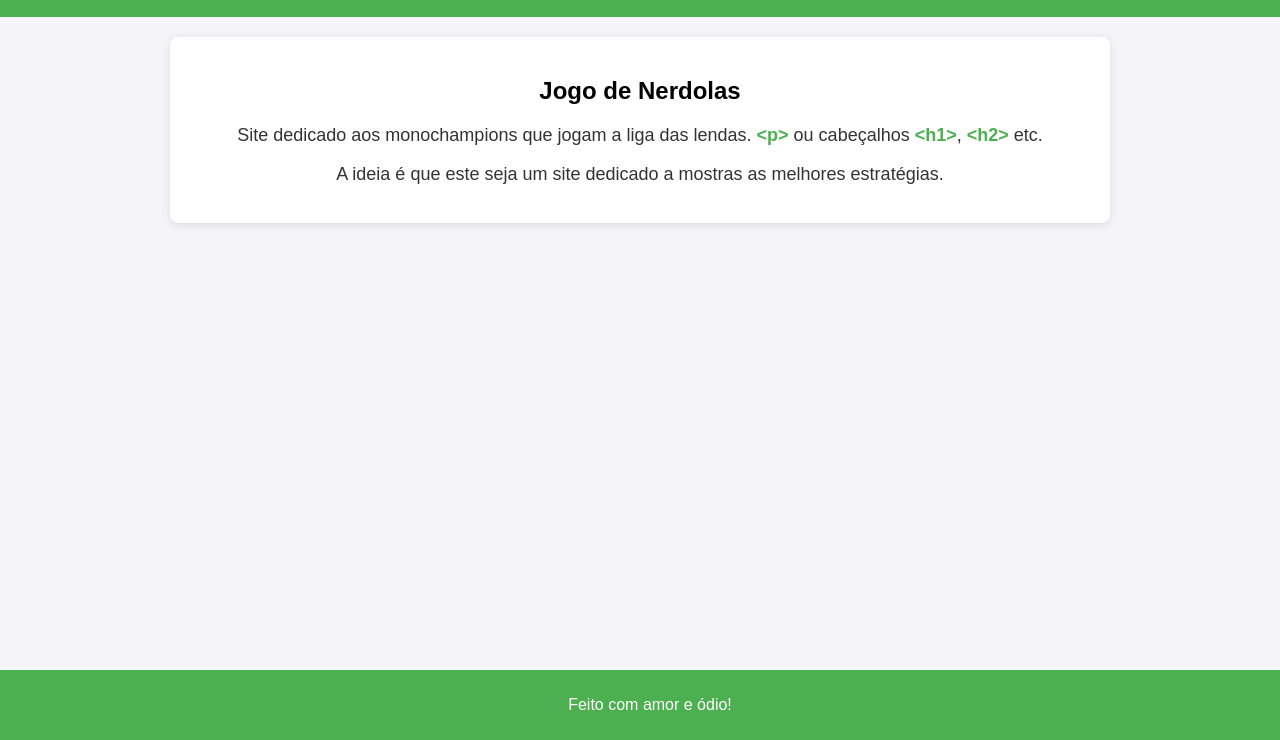
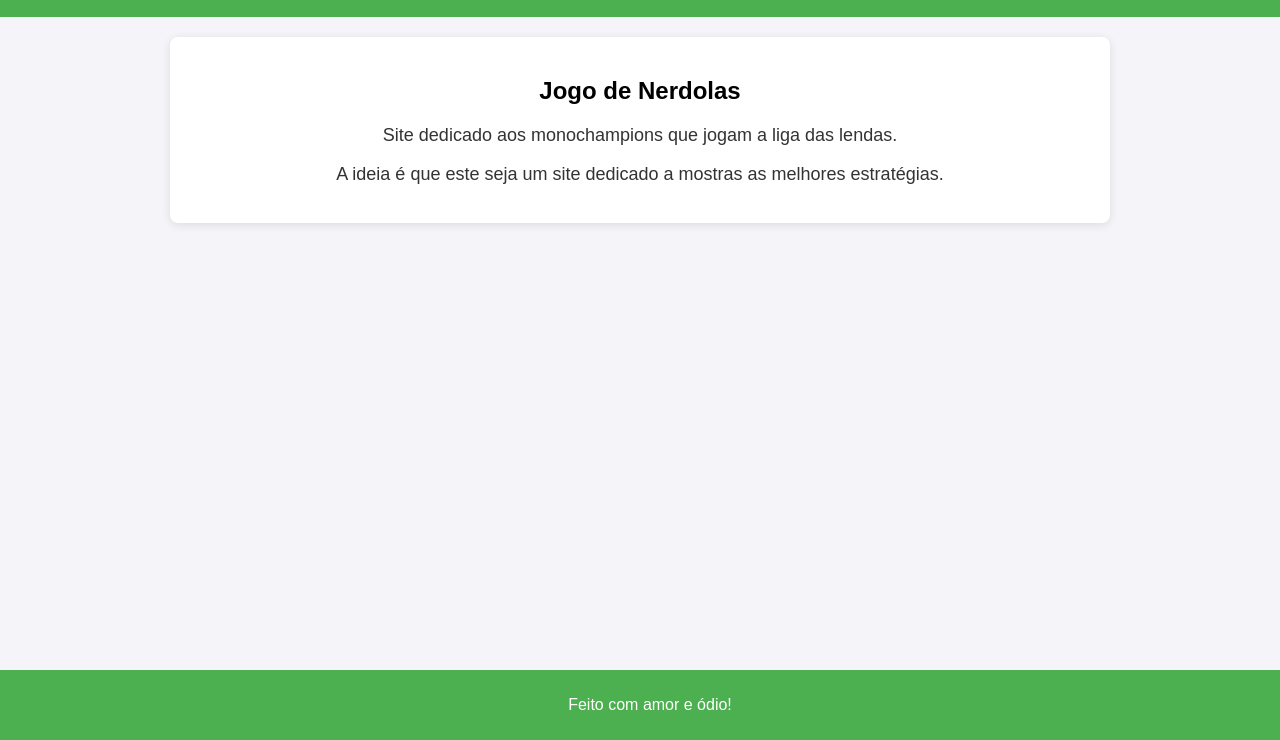
Before and after one commit to guilhermessantosdev/Futebol, a plain HTML site: page index.html in a window 1280 px wide. Shown: the part 60-800 px from the top of the page. Drawn offline with Linux system fonts and the light colour scheme.

Commit message:
commit atualização

```diff
--- a/index.html
+++ b/index.html
@@ -56,7 +56,7 @@
 
 <section>
     <h2>Jogo de Nerdolas</h2>
-    <p class="content-text">Site dedicado aos monochampions que jogam a liga das lendas. <span class="highlight">&lt;p&gt;</span> ou cabeçalhos <span class="highlight">&lt;h1&gt;</span>, <span class="highlight">&lt;h2&gt;</span> etc.</p>
+    <p class="content-text">Site dedicado aos monochampions que jogam a liga das lendas. </p>
     <p class="content-text">A ideia é que este seja um site dedicado a mostras as melhores estratégias.</p>
 </section>
 
```
